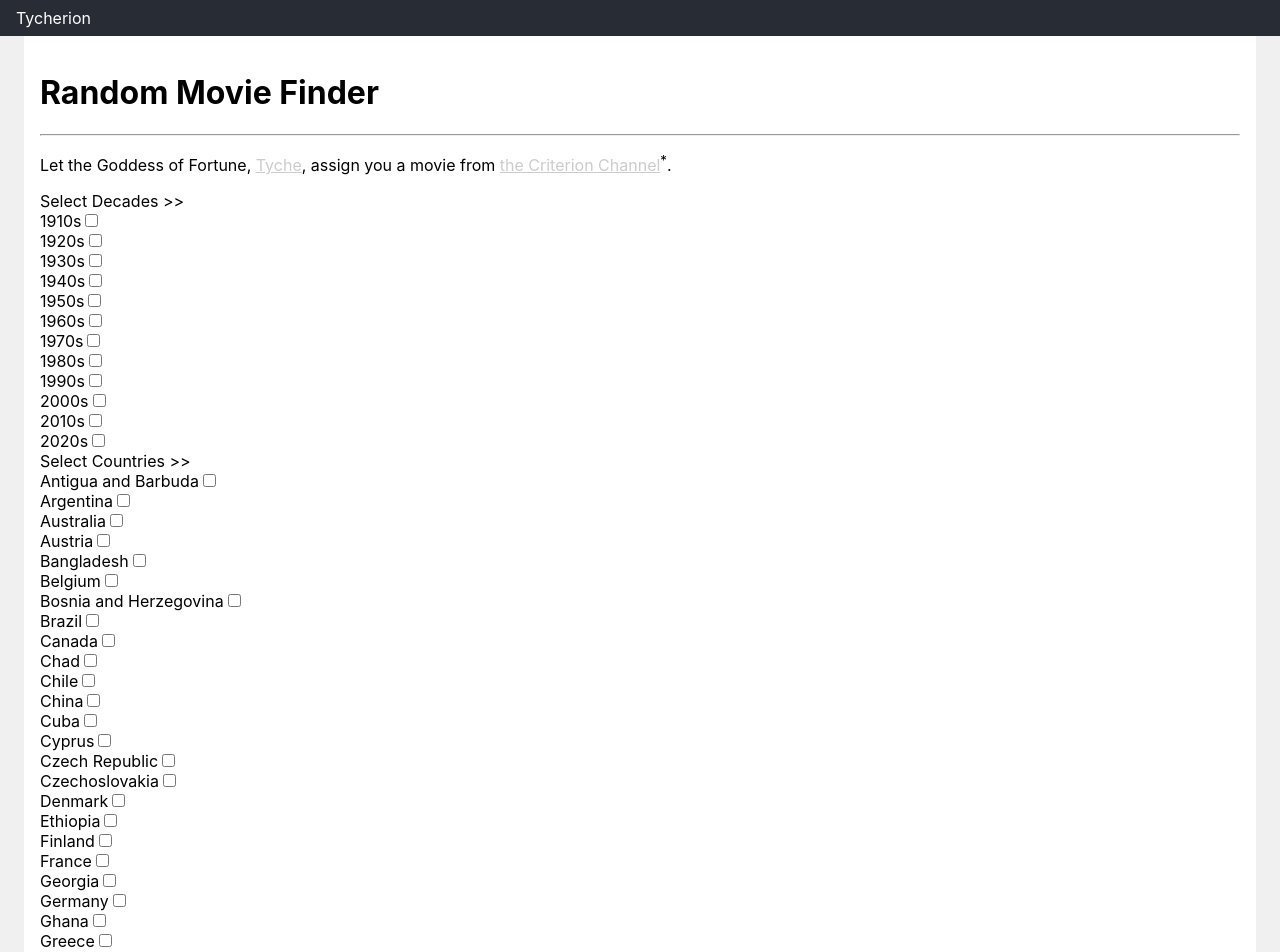
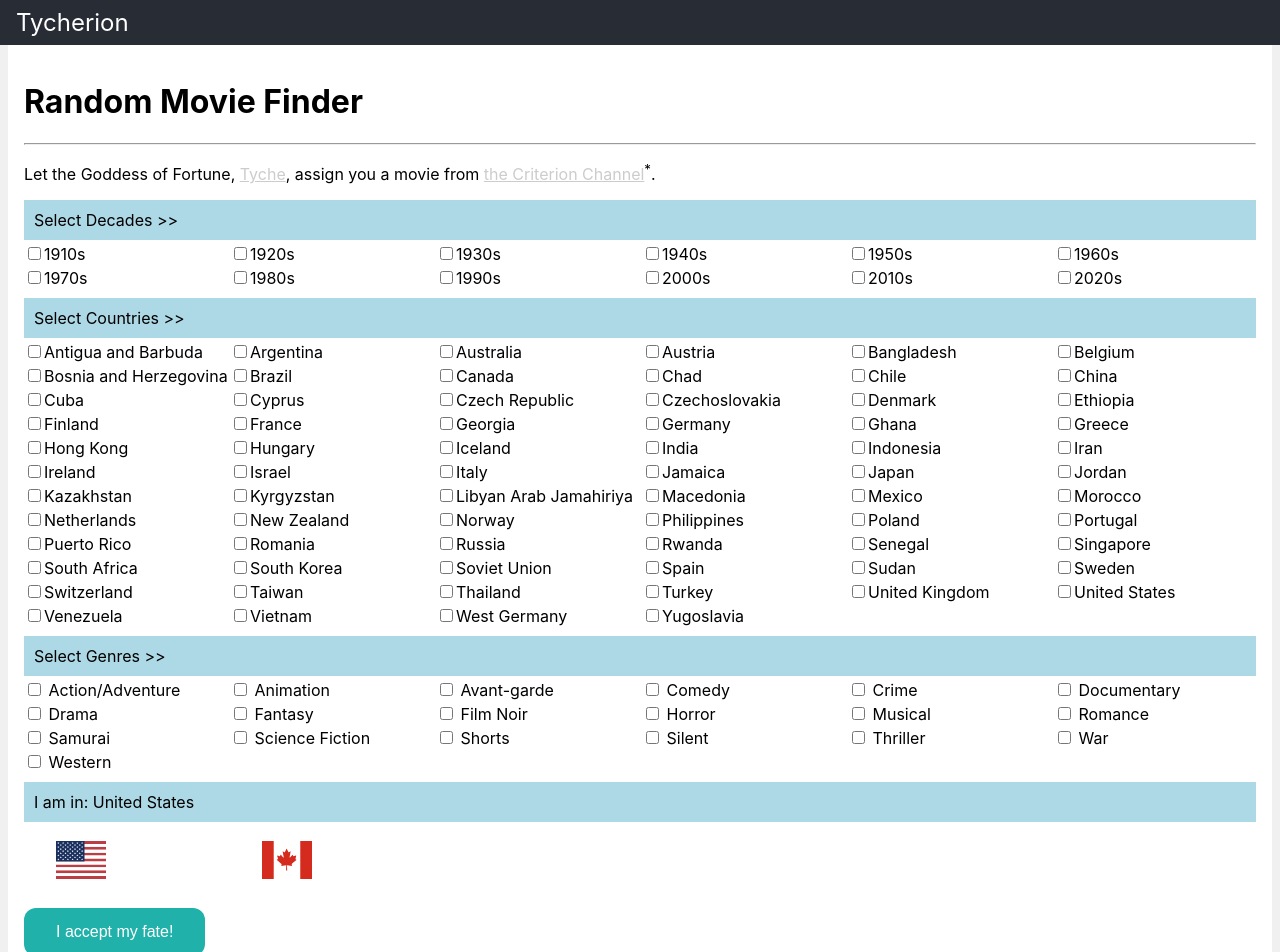
Before and after one commit to mikebridge/tycherion, a React (Create React App) app: page /#/suggest in a window 1280 px wide. Shown: the top 952 px of the page. Built offline with nearby package versions, Linux system fonts and the light colour scheme.

Commit message:
restyle as grid

```diff
--- a/src/app.css
+++ b/src/app.css
@@ -52,5 +52,46 @@ a:active {
     width: 100%;
     max-width: 1232px;
     padding: 16px;
-    box-sizing: border-box;
+    /*box-sizing: border-box;*/
 }
+
+button {
+    background-color: lightseagreen;
+    border-radius: 12px;
+    border: none;
+    color: white;
+    padding: 15px 32px;
+    text-align: center;
+    text-decoration: none;
+    display: inline-block;
+    font-size: 16px;
+    cursor: pointer;
+    transition: background 200ms ease-in-out,
+    transform 150ms ease;
+    -webkit-appearance: none;
+    -moz-appearance: none;
+}
+
+button:hover,
+button:focus {
+    background: #198e87;
+}
+/*button:focus {*/
+/*    outline: 1px solid #fff;*/
+/*    outline-offset: -4px;*/
+/*}*/
+
+/*button:active {*/
+/*    transform: scale(0.99);*/
+/*}*/
+
+/*.button:hover {*/
+/*    background-color: #4CAF50; !* Green *!*/
+/*    color: white;*/
+/*    cursor:pointer;*/
+/* }*/
+
+/*button:disabled {*/
+/*    opacity: 0.6;*/
+/*    cursor: not-allowed;*/
+/*}*/
--- /dev/null
+++ b/src/main/navBar.css
@@ -0,0 +1,23 @@
+.home-link {
+    font-size: x-large;
+}
+
+.home-link:link {
+    color: white;
+    text-decoration: none;
+}
+
+.home-link:visited {
+    color: white;
+    text-decoration: none;
+}
+
+.home-link:hover {
+    color: white;
+    text-decoration: underline;
+}
+
+.home-link:active {
+    color: white;
+    text-decoration: underline;
+}
--- a/src/main/navBar.tsx
+++ b/src/main/navBar.tsx
@@ -1,11 +1,12 @@
 import React from 'react';
-// import { Link } from 'react-router-dom';
+import { Link } from 'react-router-dom';
 import '@fortawesome/fontawesome-free/css/all.css';
+import './navBar.css';
 
 export const NavBar = () => {
     return (
         <header>
-            Tycherion
+            <Link to="/" className="home-link">Tycherion</Link>
             {/*<Link to="suggest">Home</Link>*/}
             {/*<Link to="search">Link</Link>*/}
         </header>
--- a/src/main/selectors/countryMultiSelector.tsx
+++ b/src/main/selectors/countryMultiSelector.tsx
@@ -31,19 +31,17 @@ export const CountryMultiSelector = ({label, selectedCountries, onChange}: ICoun
     }
     const countryStrings = getCountries().map(country => country.toString());
     return (
-        <div>
-            {label}
-            <div>
+        <div className="selector">
+            <div className="selector-label">{label}</div>
             {countryStrings.map(country =>
-                    <div key={country}>
+                <div key={country} className="selector-item">
                     <label>
-                            {country}
                         <input type="checkbox" name={`c_{country}`} checked={countries.includes(country)}
                                value={country} onChange={onSelectionChanged}/>
+                        {country}
                     </label>
                 </div>
             )}
         </div>
-        </div>
     )
 }
--- a/src/main/selectors/decadeSelector.tsx
+++ b/src/main/selectors/decadeSelector.tsx
@@ -1,4 +1,5 @@
 import React, {useState} from "react";
+import "./selectors.css";
 
 const getDecades = (): number[] => {
     const startDecade = 1910;
@@ -35,21 +36,17 @@ export const DecadeMultiSelector = ({label, selectedDecades, onChange}: IDecadeM
 
     }
     return (
-        <div>
-            {label}
-            <div>
+        <div className="selector">
+            <div className="selector-label">{label}</div>
             {getDecades().map(decade => decade.toString()).map(decade =>
-                    <div key={decade}>
-                        <div>
+                <div key={decade} className="selector-item">
                     <label>
-                                {decade}s
                         <input type="checkbox" name={decade} checked={decades.includes(decade)}
                                value={decade} onChange={onSelectionChanged}/>
+                        {decade}s
                     </label>
-                        </div>
                 </div>
             )}
         </div>
-        </div>
     )
 }
--- a/src/main/selectors/genreMultiSelector.tsx
+++ b/src/main/selectors/genreMultiSelector.tsx
@@ -26,22 +26,19 @@ export const GenreMultiSelector = ({label, selectedGenres, onChange}: IGenreMult
     }
 
     return (
-        <div>
-            {label}
-            <div>
+        <div className="selector">
+            <div className="selector-label">{label}</div>
             {genreData.map(g =>
-                    <div key={g.slug}>
+                <div key={g.slug} className="selector-item">
                     <div>
                         <label>
-                                {g.name}
                             <input type="checkbox" name={g.slug} checked={genres.includes(g.slug)}
-                                       value={g.slug} onChange={onSelectionChanged}/>
+                                   value={g.slug} onChange={onSelectionChanged}/>  {g.name}
 
                         </label>
                     </div>
                 </div>
             )}
         </div>
-        </div>
     )
 }
--- a/src/main/selectors/geoSelector.tsx
+++ b/src/main/selectors/geoSelector.tsx
@@ -1,4 +1,5 @@
 import React, {useState} from "react";
+import "./selectors.css";
 
 interface IGeoSelectorProps {
     selectedGeo: string,
@@ -17,20 +18,17 @@ export const GeoSelector = ({selectedGeo, onChange}: IGeoSelectorProps) => {
         onChange(geoValue);
     }
     return (
-        <>
-            <div>I am in: {geoLookup(geo)}</div>
-            <button type="button" value="US"
-                    className="dropdown-item"
+        <div className="selector">
+            <div className="selector-label">I am in: {geoLookup(geo)}</div>
+
+            <button type="button" value="US" className="country-button"
                     onClick={() => onSelectionChanged('US')}
-            >United States
+            > <img style={{width:"50px"}} src={`${process.env.PUBLIC_URL}/us.svg`} alt="US" />
             </button>
-            <button type="button" value="CA"
-                    className="dropdown-item"
+            <button type="button" value="CA" className="country-button"
                     onClick={() => onSelectionChanged('CA')}
-            >Canada
+            ><img style={{width:"50px"}} src={`${process.env.PUBLIC_URL}/ca.svg`} alt="Canada" />
             </button>
-
-
-        </>
+        </div>
     )
 }
--- /dev/null
+++ b/src/main/selectors/selectors.css
@@ -0,0 +1,49 @@
+.selector {
+    display: grid;
+    margin-bottom: 10px;
+    /*grid-template-columns: auto;*/
+    /*grid-template-columns: repeat( auto-fit, minmax(250px, 1fr) );*/
+    grid-template-columns: repeat(auto-fill, minmax(175px, 1fr));
+    /*align-items: center;*/
+    /*justify-items: start;*/
+    /*grid-auto-flow: column;*/
+
+    /*grid-template-columns: repeat(3, 1fr);*/
+    /*grid-auto-rows: minmax(30px, auto);*/
+    grid-gap: 4px;
+    /*grid-template-rows: auto;*/
+    /*grid-template-columns: 1fr 1fr;*/
+    /* e.g.
+        1fr 1fr
+        minmax(10px, 1fr) 3fr
+        repeat(5, 1fr)
+        50px auto 100px 1fr
+    */
+    /*grid-template-rows: 1fr 1fr*/
+    /* e.g.
+        min-content 1fr min-content
+        100px 1fr max-content
+    */
+
+}
+
+.selector-item {
+    white-space: nowrap;
+}
+
+.selector-label {
+    white-space: nowrap;
+    grid-column: 1 / -1;
+    background-color: lightblue;
+    padding: 10px;
+}
+
+.country-button {
+    background-color: white;
+    width: 100px;
+}
+
+.country-button:hover,
+.country-button:focus {
+    background: white;
+}
--- a/src/main/suggest.tsx
+++ b/src/main/suggest.tsx
@@ -178,15 +178,15 @@ export const Suggest = () => {
 							/>
 							<button type="button"
 									className="dropdown-item"
-                                    onClick={selectMovie}>I accept my fate</button>
+                                    onClick={selectMovie}>I accept my fate!</button>
 						</form>
 					</>
                     }
                     {suggestedMovie &&
-					<div>
+					<>
 						<p className="lead">Tyche, The Goddess of Fortune, has spoken.</p>
 						<MoviePreview movie={suggestedMovie} onReset={onReset}/>
-					</div>
+					</>
                     }
                 </div>
 
```
Also changed, not shown: public/ca.svg (added), public/us.svg (added). Lines whose indentation alone changed are shown as unchanged.
